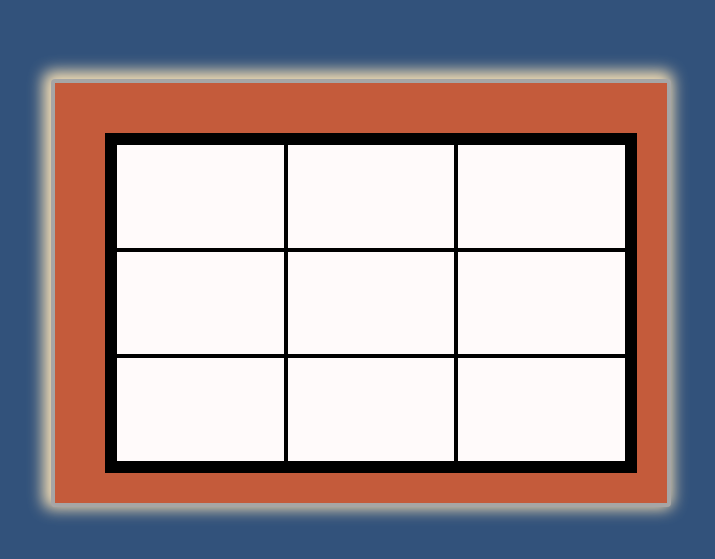
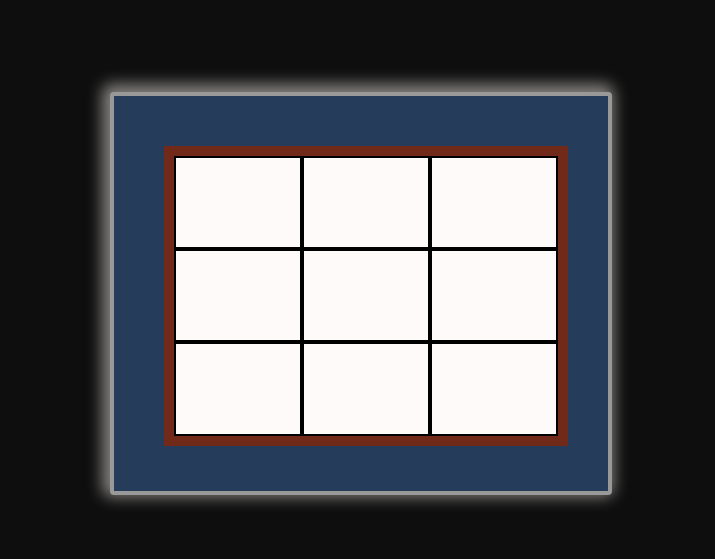
Before and after one commit to Catangel007/tic-tac-toe, a plain HTML site: page index.html in a window 1280 px wide. Shown: the part 107-666 px from the top of the page, without its empty margins (279-994 px from the left). Drawn offline with Linux system fonts and the light colour scheme.

Commit message:
change board color

```diff
--- a/style.css
+++ b/style.css
@@ -1,25 +1,28 @@
 body{
-    background-color: #32527b;
+    background-color: rgb(14,14,14);
     display: flex;
     align-items: center;
     justify-content: center;
      margin: 0;
      height: 100vh;
 
+
 }
 
 .frame{
-    height: 40%;
-    width: 40%;
-   background-color:hsl(14, 54%, 50%);
-    border: 4px solid hsl(180, 0%, 65%);
+    height: 35%;
+    width: 30%;
+   background-color: hsl(214, 42%, 25%);
+    border: 4px solid hsl(180, 0%, 60%);
    padding: 50px;
+   padding-right: 60px;
+   padding-bottom: 65px;
    border-radius: 4px;
-   box-shadow: -3px -3px 15px 5px wheat;
+   box-shadow: -3px -3px 15px 5px rgb(133, 131, 128);
 }
 
 .board{
-    border: 10px solid black;
+    border: 10px solid hsl(11, 64%, 27%);
     background-color: snow;
     height: 100%;
     width: 100% ;
```
